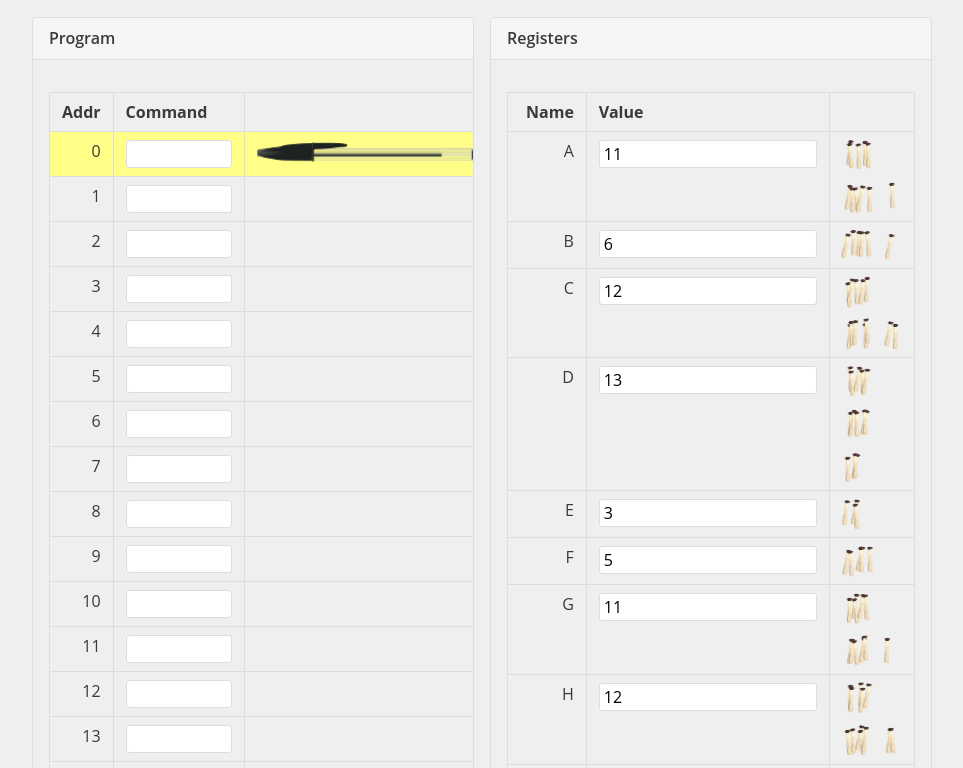
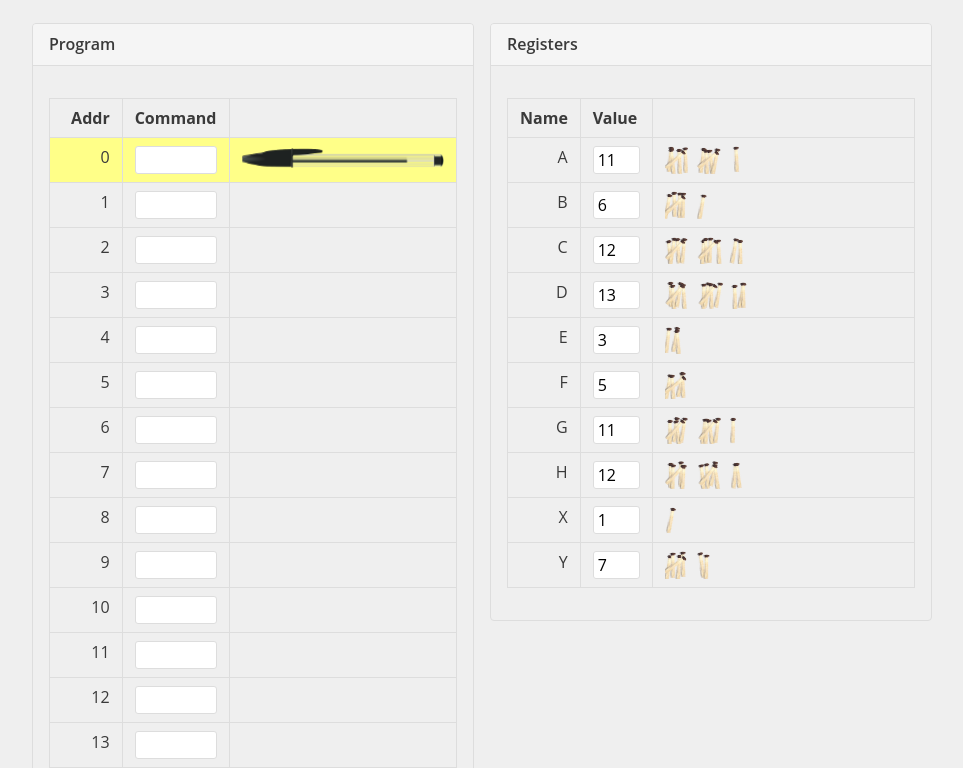
Before and after one commit to MarianAldenhoevel/PapierComputer, a React (Vite) app: page / in a window 1280 px wide. Shown: the part 2072-2840 px from the top of the page, without its empty margins (158-1121 px from the left). Built offline with nearby package versions, Linux system fonts and the light colour scheme.

Commit message:
Kleine visuelle Korrekturen

```diff
--- a/src/AboutSection.tsx
+++ b/src/AboutSection.tsx
@@ -141,7 +141,7 @@ export function AboutSection() {
       </p>
       <p>
         Die Reset-Taste setzt den PC zurück, so daß als nächstes der Befehl an
-        Programmspeicher-Position 0 ausgeführt wird. Progammspeicher und
+        Programmspeicher-Position 0 ausgeführt wird. Programmspeicher und
         Registerinhalte bleiben dabei unangetastet.
       </p>
 
--- a/src/App.tsx
+++ b/src/App.tsx
@@ -33,7 +33,7 @@ function App() {
       </Panel>
 
       <div className="machine-grid">
-        <Panel title="Program" className="machine-program">
+        <Panel title="Program" className="machine_program">
           <ProgramTable
             program={pc.state.program}
             pc={pc.state.pc}
@@ -42,7 +42,7 @@ function App() {
           />
         </Panel>
 
-        <Panel title="Registers" className="machine-registers">
+        <Panel title="Registers" className="machine_registers">
           <RegisterTable registers={pc.state.registers} onChange={pc.setRegister} />
         </Panel>
       </div>
--- a/src/MatchDisplay.tsx
+++ b/src/MatchDisplay.tsx
@@ -1,3 +1,4 @@
+// MatchDisplay.tsx
 import { jitter, seedOf } from "./seededJitter";
 
 interface MatchDisplayProps {
@@ -24,8 +25,24 @@ export function MatchDisplay({ seed, count }: MatchDisplayProps) {
     <div className="match-display" aria-label={`${safeCount} Streichhölzer`}>
       {chunk(matchIndices, GROUP_SIZE).map((group, groupIndex) => (
         <div className="match-group" key={groupIndex}>
-          {group.map((matchIndex) => {
+          {group.map((matchIndex, posInGroup) => {
             const s = base + matchIndex * 101;
+            const isDiagonal = group.length === GROUP_SIZE && posInGroup === GROUP_SIZE - 1;
+
+            if (isDiagonal) {
+              return (
+                <img
+                  key={matchIndex}
+                  src="/match.png"
+                  alt=""
+                  className="match match-diagonal"
+                  style={{
+                    transform: `translate(-50%, -50%) rotate(${45 + jitter(s, 8)}deg)`,
+                  }}
+                />
+              );
+            }
+
             return (
               <img
                 key={matchIndex}
@@ -33,7 +50,7 @@ export function MatchDisplay({ seed, count }: MatchDisplayProps) {
                 alt=""
                 className="match"
                 style={{
-                  transform: `translate(${jitter(s, 3)}px, ${jitter(s + 1, 3)}px) rotate(${jitter(s + 2, 10)}deg)`,
+                  transform: `translate(${jitter(s, 2)}px, ${jitter(s + 1, 2)}px) rotate(${jitter(s + 2, 10)}deg)`,
                 }}
               />
             );
--- a/src/index.css
+++ b/src/index.css
@@ -9,8 +9,11 @@
   --color-code-bg: #f9f2f4;
   --color-code-text: #c7254e;
   --color-pc-highlight: #ffff88;
+
   --font-mono: Menlo, Monaco, Consolas, "Courier New", monospace;
   --font-sans: "Open Sans", system-ui, sans-serif;
+
+  --row-content-height: 28px;
 }
 
 body {
@@ -36,8 +39,7 @@ table {
   margin: 1em 0;
 }
 
-table th,
-table td {
+table :is(th, td) {
   border: 1px solid var(--color-panel-border);
   padding: 0.5em 0.75em;
   text-align: left;
@@ -136,6 +138,7 @@ input[type="number"] {
   border: 1px solid var(--color-panel-border);
   border-radius: 3px;
   padding: 2px 4px;
+  height: var(--row-content-height);
 }
 
 .machine-grid {
@@ -151,21 +154,19 @@ input[type="number"] {
   }
 }
 
-table.machine_registers th.col_name,
-table.machine_registers td.col_name {
-  width: 25%;
-  text-align: right;
+td input {
+  width: 100%;
+  box-sizing: border-box;
 }
 
-table.machine_registers th.col_value,
-table.machine_registers td.col_value {
-  width: 25%;
+table.machine_registers {
+  table-layout: fixed;
+  width: 100%;
 }
 
-table.machine_registers th.col_matches,
-table.machine_registers td.col_matches {
-  width: 50%;
-}
+table.machine_registers :is(th, td).col_name { width: 15%; text-align: right;}
+table.machine_registers :is(th, td).col_value { width: 15%; }
+table.machine_registers :is(th, td).col_matches { width: 70%; }
 
 tr.pc {
   background-color: var(--color-pc-highlight);
@@ -183,46 +184,54 @@ ul.samples {
   gap: 0.4em;
 }
 
-table.machine_program td.col_addr {
-  width: 10%;
-  text-align: right;
+table.machine_program {
+  table-layout: fixed;
+  width: 100%;
 }
 
-table.machine_program td.col_cmd {
-  width: 25%;
-}
-
-table.machine_program td.col_cmd input.code {
-  width: 6em;
-}
-
-table.machine_program td.col_pen {
-  width: 65%;
-  vertical-align: middle;
-}
+table.machine_program :is(th, td).col_addr { width: 15%; text-align: right; }
+table.machine_program :is(th, td).col_cmd { width: 25%; }
+table.machine_program :is(th, td).col_pen { width: 60%; vertical-align: middle; }
 
 .pen-icon {
-  height: 1.6em;
-  vertical-align: middle;
+  max-height: 1.6em;
+  max-width: 100%;
+  width: auto;
+  height: var(--row-content-height);
+  display: block;
 }
 
 .match-display {
   display: flex;
-  flex-wrap: wrap;
+  flex-wrap: nowrap;
+  align-items: center;
   gap: 0.8em;
-  align-items: center;
-  min-height: 1.5em;
+  overflow: hidden;
 }
 
 .match-group {
-  display: flex;
-  padding: 2px;
+  position: relative; /* the anchor the diagonal match centers itself against */
+  display: inline-flex;
+  align-items: flex-end;
+  height: var(--row-content-height);
+  padding: 0 0px;
+  flex: 0 0 auto; /* fixed size, never shrinks to fit available space */
 }
 
 .match {
   width: 8px;
   height: 26px;
-  margin-right: -3px; /* slight overlap so a bundle reads as one group */
+  margin-right: -3px;
+  flex: 0 0 auto;
+}
+
+.match-diagonal {
+  position: absolute;
+  left: 50%;
+  top: 50%;
+  width: 8px;
+  height: 26px;
+  z-index: 1; /* sits visually on top of the four upright matches */
 }
 
 .about-image {
```
